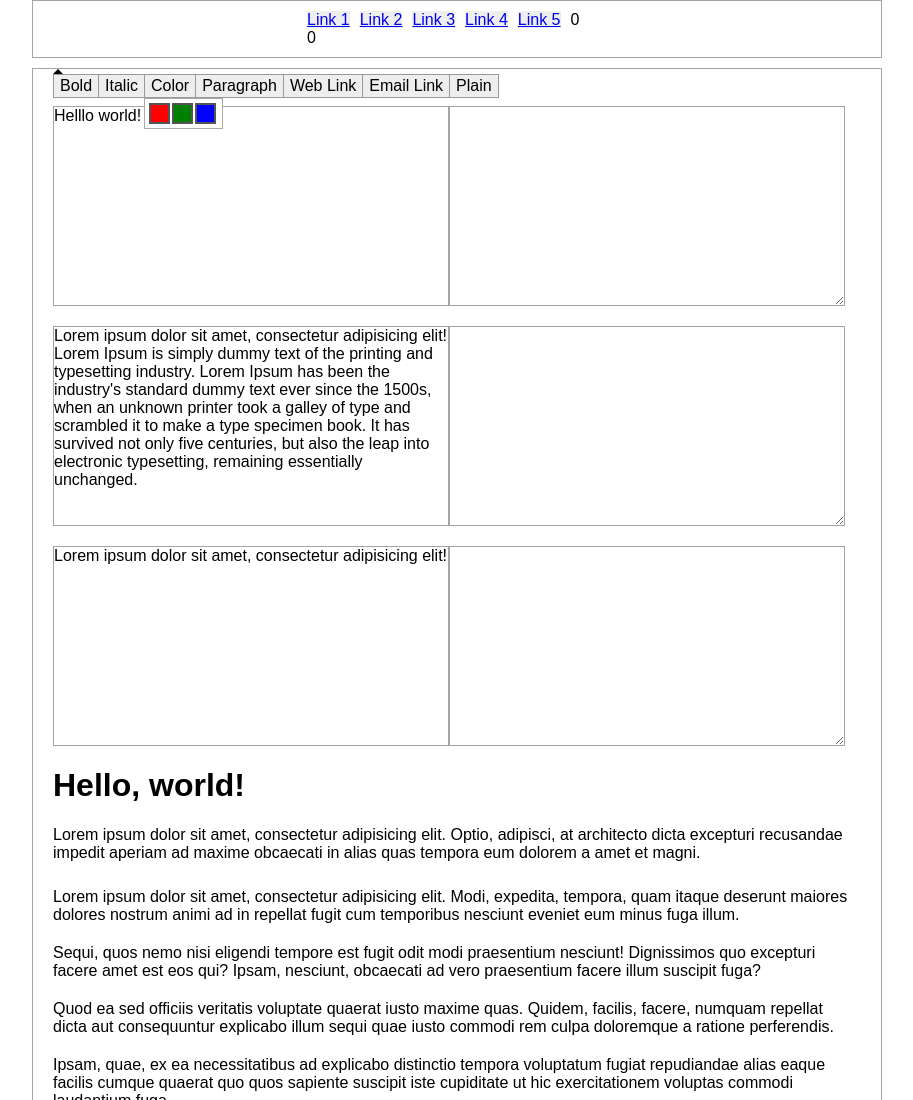
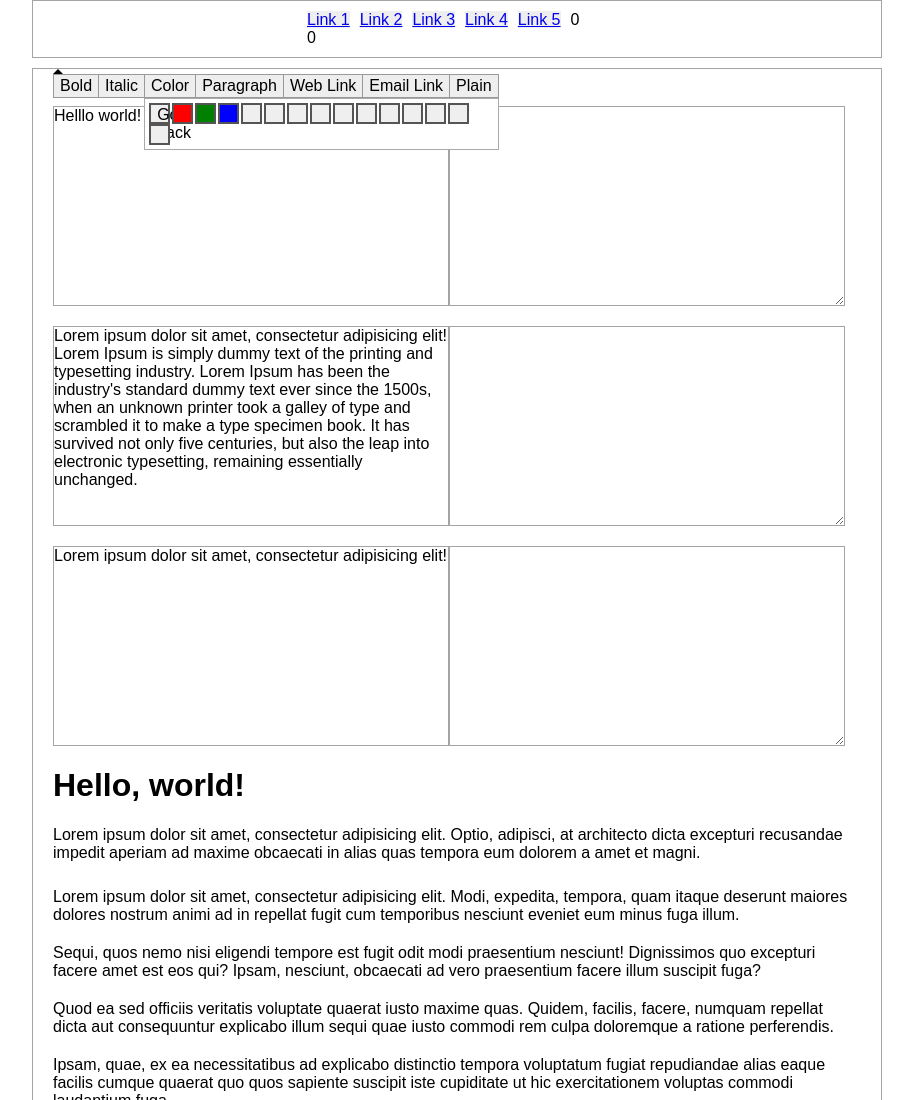
Before and after one commit to kersh/pebble-text-editor, a plain HTML site: page index.html in a window 1280 px wide. Shown: the top 1100 px of the page, without its empty margins (183-1096 px from the left). Drawn offline with nearby package versions, Linux system fonts and the light colour scheme; files that its build step writes are made by us from their sources.

```diff
--- a/css/small/_editor-tools.scss
+++ b/css/small/_editor-tools.scss
@@ -7,7 +7,8 @@
     bottom: 0;
 
     width: 100%;
-    height: 65px;
+    /*height: 65px;*/
+    height: 135px;
     background-color: cyan;
     overflow: auto;
     overflow-y: hidden;
@@ -31,5 +32,12 @@
     }
 }
 
-.editor-tools-container > li > .color-menu { margin: -32px 0 0 -89px; }
+.editor-tools-container > li > .color-menu,
+.editor-tools-container > li > .paragraph-menu {
+    position: fixed;
+    left: 0;
+    -webkit-overflow-scrolling: touch;
+}
+
+.editor-tools-container > li > .color-menu { margin: -32px 0 0 0; }
 .editor-tools-container > li > .paragraph-menu { margin: 24px 0 0 -88px; }
--- a/css/style.scss
+++ b/css/style.scss
@@ -1,12 +1,12 @@
 @charset "UTF-8";
 /* viewport fix for windows surface */
-@-ms-viewport {
-  width: device-width;
-}
+// @-ms-viewport {
+//   width: device-width;
+// }
 
-@viewport {
-  width: device-width;
-}
+// @viewport {
+//   width: device-width;
+// }
 
 /*
  * These selection declarations have to be separate
--- a/index.html
+++ b/index.html
@@ -48,9 +48,21 @@
 				<li>
 					<button id="toggle-color-menu">Color</button>
 					<div id="color-menu" class="group color-menu show-menu">
+						<button class="back-to-main">Go back</button>
 						<button id="color-red" class="color-pick"></button>
 						<button id="color-green" class="color-pick"></button>
 						<button id="color-blue" class="color-pick"></button>
+						<button class="color-pick"></button>
+						<button class="color-pick"></button>
+						<button class="color-pick"></button>
+						<button class="color-pick"></button>
+						<button class="color-pick"></button>
+						<button class="color-pick"></button>
+						<button class="color-pick"></button>
+						<button class="color-pick"></button>
+						<button class="color-pick"></button>
+						<button class="color-pick"></button>
+						<button class="color-pick"></button>
 					</div>
 				</li>
 
--- a/js/pebble-text-editor.js
+++ b/js/pebble-text-editor.js
@@ -475,9 +475,9 @@
         }, false);
 
         // Place formatting tools
-        content_elements[i].addEventListener("mousemove", positionTools, false); // React on mouse move. Remove this if performance will be low.
-        content_elements[i].addEventListener("mouseup",   positionTools, false); // Show formatting tools when SELECTED with MOUSE
-        content_elements[i].addEventListener("keyup",     positionTools, false); // Show formatting tools when SELECTED with KEYBOARD
+        // content_elements[i].addEventListener("mousemove", positionTools, false); // React on mouse move. Remove this if performance will be low.
+        // content_elements[i].addEventListener("mouseup",   positionTools, false); // Show formatting tools when SELECTED with MOUSE
+        // content_elements[i].addEventListener("keyup",     positionTools, false); // Show formatting tools when SELECTED with KEYBOARD
         document           .addEventListener("scroll",    function(){
             if(sel_type === "Range") {
                 positionTools();
```
